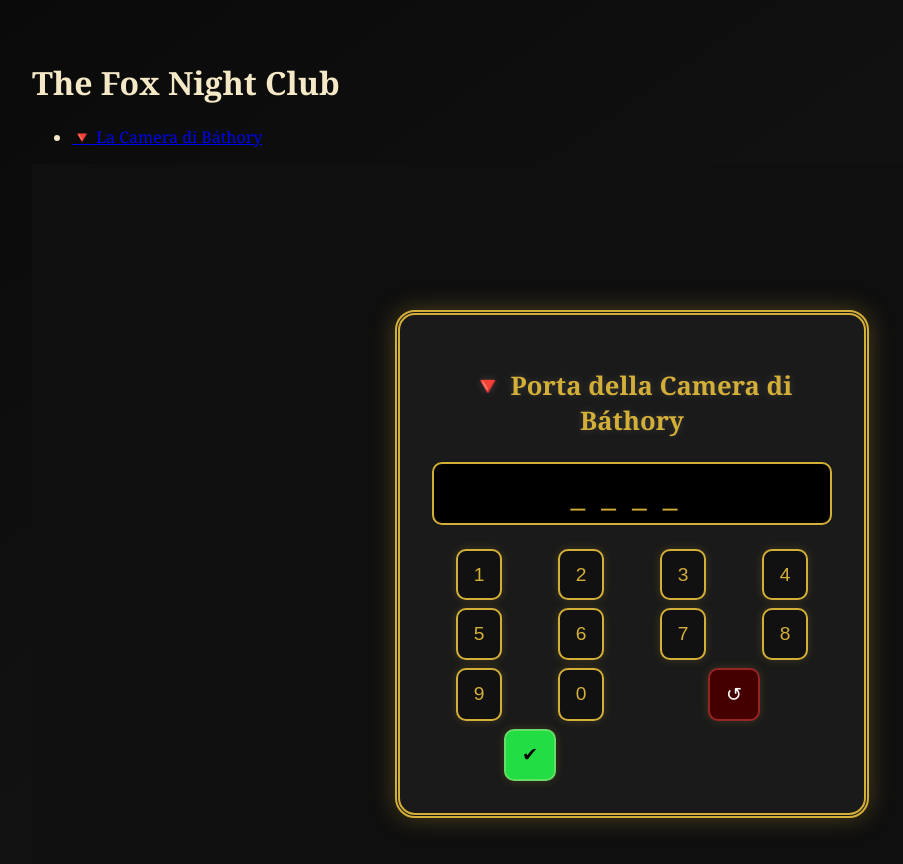
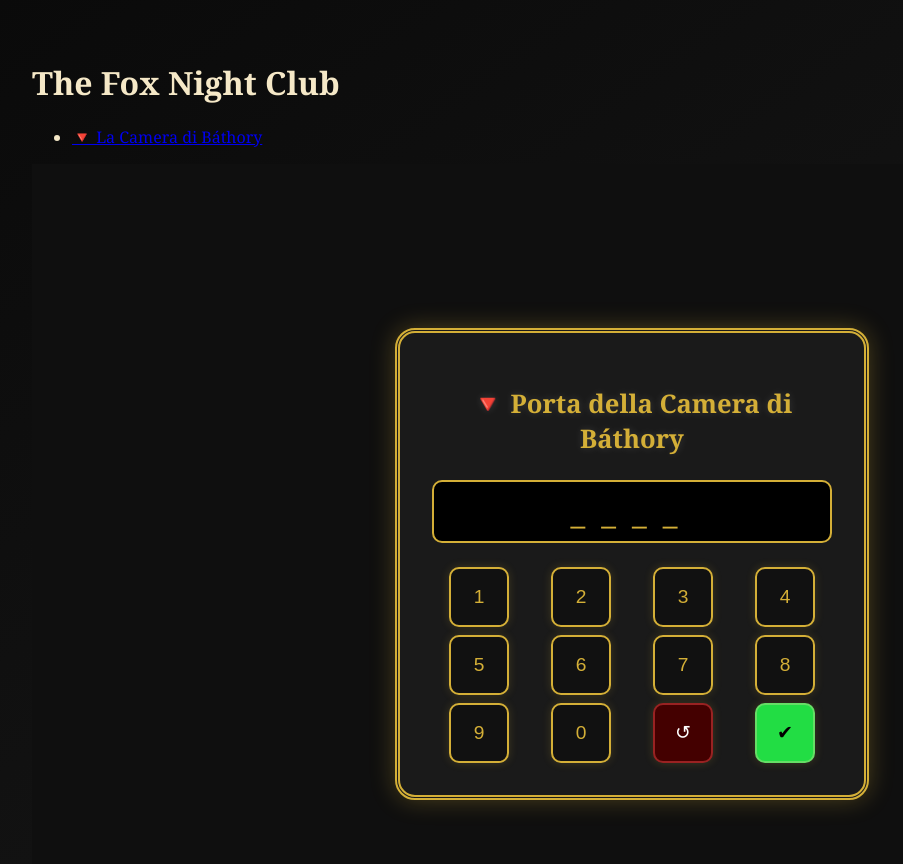
Before and after one commit to AndCatr/The_Fox_NightClub, a React (Vite) app: page /room4 in a window 1280 px wide. Shown: the top 864 px of the page, without its empty margins (8-911 px from the left). Built offline with nearby package versions, Linux system fonts and the light colour scheme.

Commit message:
Update Room4.css

```diff
--- a/src/Room4.css
+++ b/src/Room4.css
@@ -63,6 +63,7 @@ body {
 .keypad {
   display: grid;
   grid-template-columns: repeat(4, 1fr);
+  grid-template-rows: repeat(3, auto);
   gap: 0.5rem;
   justify-items: center;
 }
@@ -77,6 +78,8 @@ body {
   cursor: pointer;
   transition: background 0.3s, transform 0.2s;
   box-shadow: 0 0 10px rgba(212, 175, 55, 0.2);
+  width: 60px;
+  height: 60px;
 }
 
 .keypad button:hover {
@@ -86,20 +89,18 @@ body {
 }
 
 .keypad .clear {
-  grid-column: span 2;
   background-color: #400;
   color: #fff;
   border-color: #922;
 }
 
 .keypad .enter {
-  grid-column: span 2;
   background-color: #2d4;
   color: #000;
   border-color: #6d6;
 }
 
-/* Manteniamo anche lo stile carte per Room4Carte */
+/* ---------- ROOM4-CARTE STYLES ---------- */
 .room4-carte-container {
   background: linear-gradient(145deg, #0f0f0f, #1a1a1a);
   color: #f5e8c7;
```
